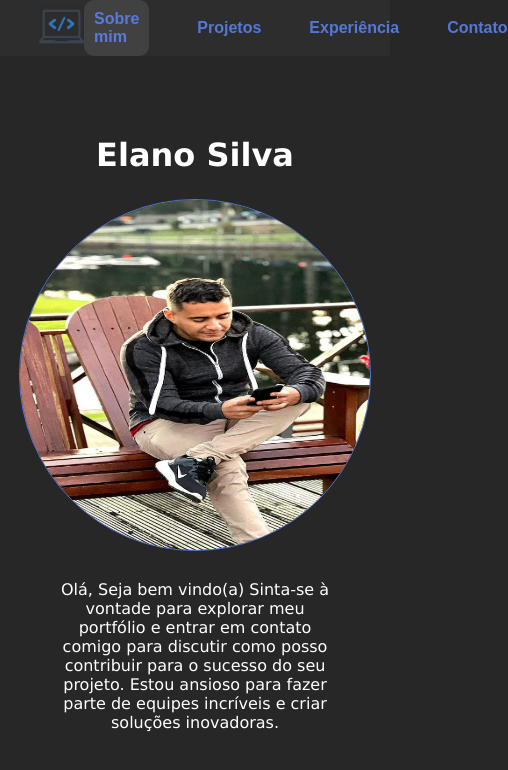
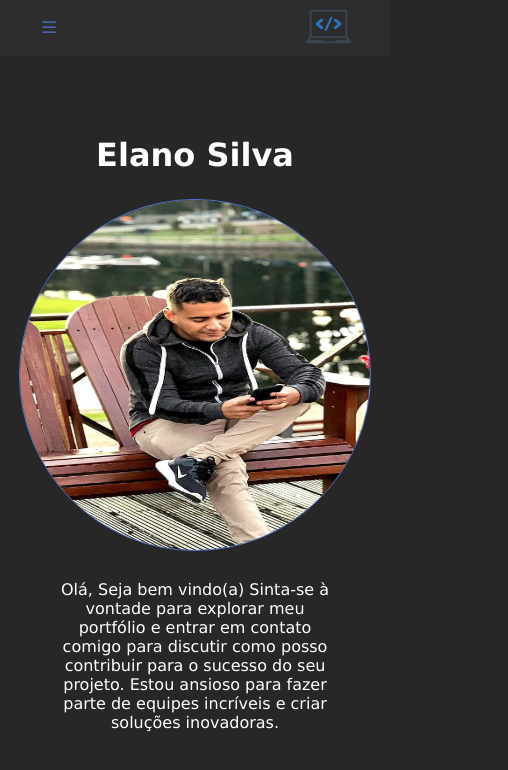
Before and after one commit to ElanoSilva88/Meu-Portfolio, a plain HTML site: page index.html in a window 390 px wide. Shown: the whole page, 508 px wide, since content can reach past the window. Drawn offline with Linux system fonts and the light colour scheme.

Commit message:
Nesse Commit adc um pouco de JS e criei o animacoes para Sidebar

```diff
--- a/index.html
+++ b/index.html
@@ -11,16 +11,22 @@
 <body>
   <header>
     <div class="header" id="header">
+      <button onclick="toggleSidebar()" class="button-header"><svg xmlns="http://www.w3.org/2000/svg" width="20" height="20" fill="currentColor" class="bi bi-list" viewBox="0 0 16 16">
+        <path fill-rule="evenodd" d="M2.5 12a.5.5 0 0 1 .5-.5h10a.5.5 0 0 1 0 1H3a.5.5 0 0 1-.5-.5zm0-4a.5.5 0 0 1 .5-.5h10a.5.5 0 0 1 0 1H3a.5.5 0 0 1-.5-.5zm0-4a.5.5 0 0 1 .5-.5h10a.5.5 0 0 1 0 1H3a.5.5 0 0 1-.5-.5z"/>
+      </svg></button>
       <div><img class="logo_header" src="./IMGs/kisspng-computer-programming-programmer-icon-design-softwa-coder-png-transparent-image-5a756d89c09351.0972296815176451937888.png" alt="logo">
       </div>
-      <div class="nav_header">
+      <div class="nav_header" id="nav_header">
+        <button onclick="toggleSidebar()" class="button-header"><svg xmlns="http://www.w3.org/2000/svg" width="20" height="20" fill="currentColor" class="bi bi-x" viewBox="0 0 16 16">
+          <path d="M4.646 4.646a.5.5 0 0 1 .708 0L8 7.293l2.646-2.647a.5.5 0 0 1 .708.708L8.707 8l2.647 2.646a.5.5 0 0 1-.708.708L8 8.707l-2.646 2.647a.5.5 0 0 1-.708-.708L7.293 8 4.646 5.354a.5.5 0 0 1 0-.708z"/>
+        </svg></button>
         <a href="#" class="ativo">Sobre mim</a>
         <a href="#">Projetos</a>
         <a href="#">Experiência</a>
         <a href="#">Contato</a>
       </div>
     </div>
-    <div class="content">
+    <div tabindex="0" onclick="closeSidebar()" class="content" id="content">
       <h1>Elano Silva</h1>
       <img class="minha-foto" src="./IMGs/Minha-foto.jpg" alt="" srcset="">
       <p class="p-de-apresentacao">Olá, Seja bem vindo(a) Sinta-se à vontade para explorar meu portfólio e entrar em contato comigo para discutir como posso contribuir para o sucesso do seu projeto. Estou ansioso para fazer parte de equipes incríveis e criar soluções inovadoras.</p>
@@ -30,5 +36,5 @@
     </main>
     <footer></footer>
 </body>
-
+<script src="script.js"></script>
 </html>
--- /dev/null
+++ b/script.js
@@ -0,0 +1,27 @@
+const header = document.getElementById("header");
+const navHeader = document.getElementById("nav_header");
+const content = document.getElementById("content");
+var showSidebar = false;
+
+function toggleSidebar() {
+  showSidebar = !showSidebar;
+  if (showSidebar) {
+    nav_header.style.marginLeft = "-10vw";
+    nav_header.style.animationName = "showSidebar";
+    content.style.filter = "blur(2px)";
+  } else {
+    nav_header.style.marginLeft = "-100vw";
+    nav_header.style.animationName = "";
+    content.style.filter = "";
+  }
+}
+function closeSidebar() {
+  if (showSidebar) {
+    toggleSidebar();
+  }
+}
+window.addEventListener('resize', function(event) {
+  if(window.innerWidth > 768 && showSidebar) {
+    toggleSidebar();
+  }
+});
--- a/style.css
+++ b/style.css
@@ -24,6 +24,7 @@ body {
 }
 .nav_header {
   gap: 48px;
+  z-index: 2;
 }
 .nav_header a {
   text-decoration: none;
@@ -56,3 +57,30 @@ body {
   margin-right: 60px;
   margin-top: 25px;
 }
+.button-header {
+  background-color: transparent;
+  border:none;
+  color: rgba(90, 130, 240, 0.877);
+  cursor: pointer;
+  display: none;
+}
+@media screen and (max-width: 768px){
+  .button-header {
+    display: block;
+  }
+  .nav_header {
+    position: absolute;
+    flex-direction: column;
+    top: 0;
+    height: 100%;
+    width: 35vw;
+    padding: 16px;
+    background-color: #343434;
+    animation-duration: 1s;
+    margin-left: -100vw;
+  }
+}
+@keyframes showSidebar {
+  from {margin-left: -100vw;}
+  top {margin-left: -10vw;}
+}
```
